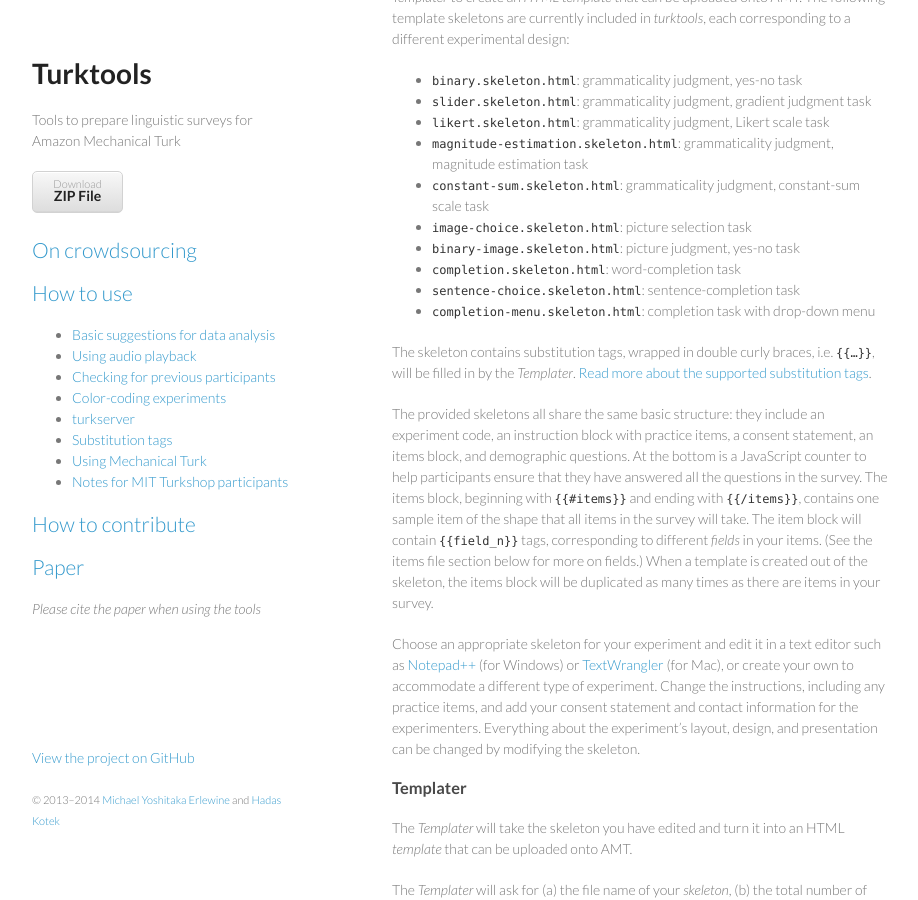
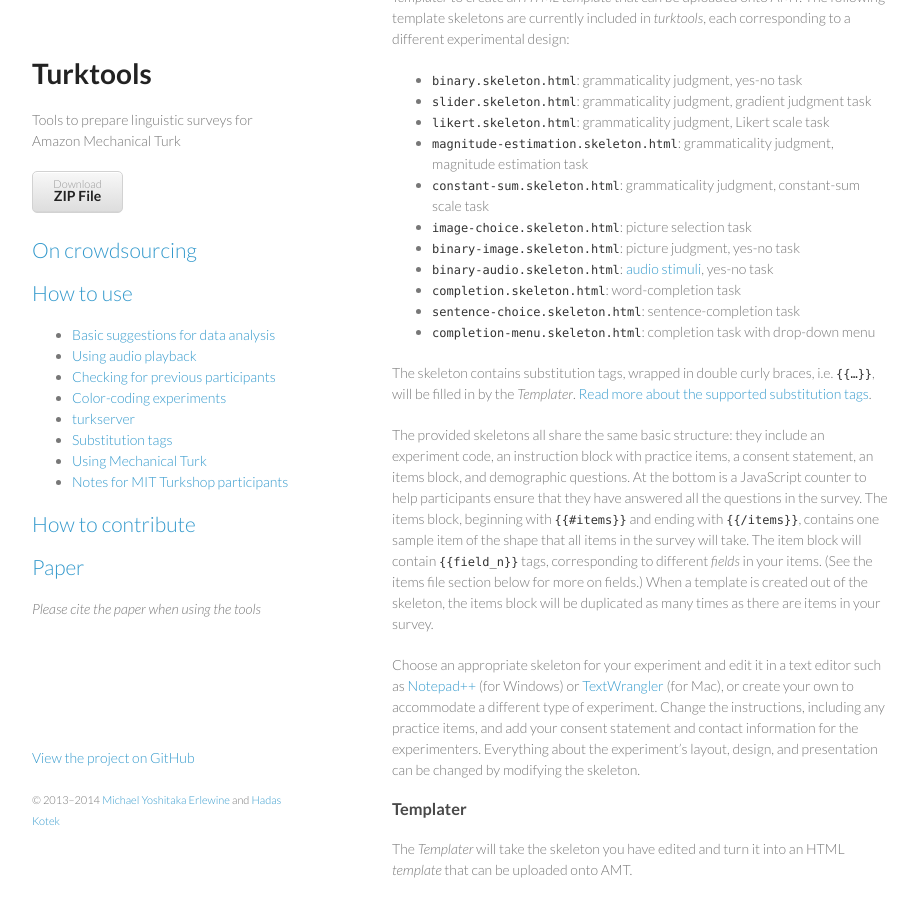
Before and after one commit to mitcho/turktools, a Jekyll site: the page built from use/index.md, in a window 1280 px wide and 900 px high, scrolled down 991 px. Shown: the whole window, without its empty margins (178-1096 px from the left). Built offline with Jekyll 4.4.1, drawn with Linux system fonts in a browser that asks for light colours.

Commit message:
add audio template info

```diff
--- a/use/index.md
+++ b/use/index.md
@@ -41,6 +41,7 @@
 * `constant-sum.skeleton.html`: grammaticality judgment, constant-sum scale task
 * `image-choice.skeleton.html`: picture selection task
 * `binary-image.skeleton.html`: picture judgment, yes-no task
+* `binary-audio.skeleton.html`: [audio stimuli](//turktools.net/use/audio.html), yes-no task
 * `completion.skeleton.html`: word-completion task
 * `sentence-choice.skeleton.html`: sentence-completion task
 * `completion-menu.skeleton.html`: completion task with drop-down menu
```
